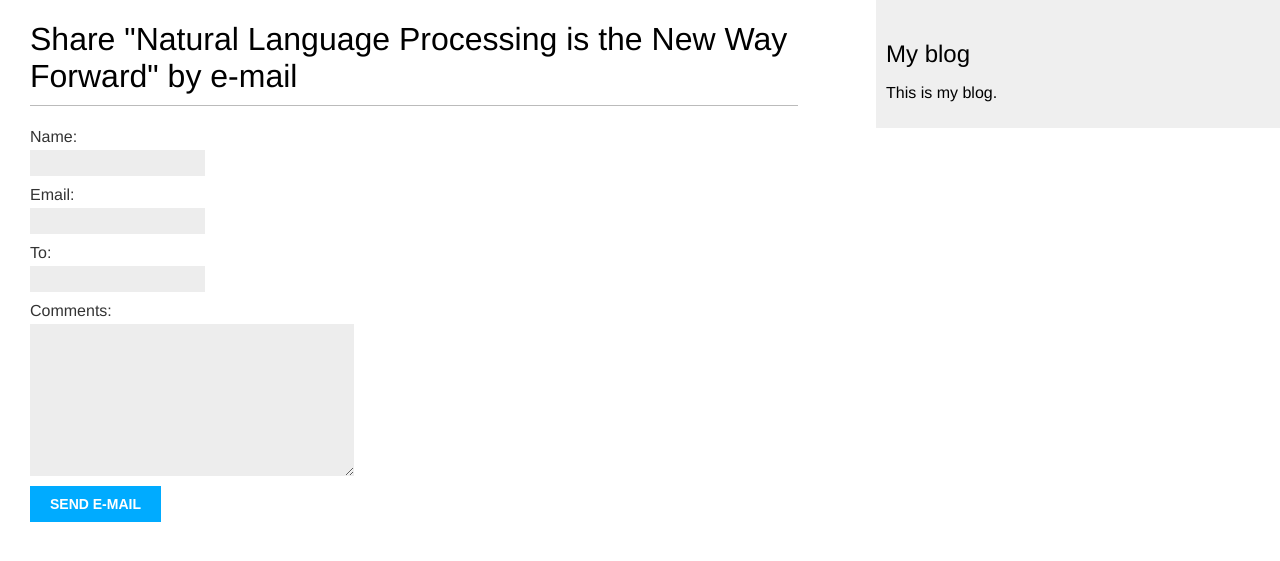
After one commit to markdawson/blog, a Django app: page /blog/6/share/ in a window 1280 px wide. The commit adds this page. Shown: the top 561 px of the page. Run offline with Django 3.2, Linux system fonts and the light colour scheme; data comes from the database, SQL or seed files in the repository.

Commit message:
adding email sharing

```diff
--- /dev/null
+++ b/blog/forms.py
@@ -0,0 +1,8 @@
+from django import forms
+
+class EmailPostForm(forms.Form):
+	name = forms.CharField(max_length=25)
+	email = forms.EmailField()
+	to = forms.EmailField()
+	comments = forms.CharField(required=False,
+								widget=forms.Textarea)
--- a/blog/templates/blog/post/detail.html
+++ b/blog/templates/blog/post/detail.html
@@ -8,4 +8,10 @@
 	Published {{ post.publish }} by {{ post.author }}
 </p>
 	{{ post.body|linebreaks }}
+	<p>
+	<a href="{% url "blog:post_share" post.id %}">
+	Share this post
+	</a>
+	</p>
+</p>
 {% endblock %}
--- /dev/null
+++ b/blog/templates/blog/post/share.html
@@ -0,0 +1,17 @@
+{% extends "blog/base.html" %}
+{% block title %}Share a post{% endblock %}
+{% block content %}
+{% if sent %}
+<h1>E-mail successfully sent</h1?
+	<p>
+		"{{ post.title }}" was successfully sent to {{ cd.to }}.
+	</p>
+{% else %}
+<h1> Share "{{ post.title }}" by e-mail</h1>
+<form action"." method="post">
+	{{ form.as_p }}
+	{% csrf_token %}
+	<input type="submit" value="Send e-mail">
+</form>
+{% endif %}
+{% endblock %}
--- a/blog/urls.py
+++ b/blog/urls.py
@@ -9,4 +9,5 @@ urlpatterns = [
 		r'(?P<post>[-\w]+)/$',
 		views.post_detail,
 		name='post_detail'),
+	url(r'^(?P<post_id>\d+)/share/$', views.post_share, name='post_share'),
 	]
--- a/blog/views.py
+++ b/blog/views.py
@@ -1,7 +1,10 @@
 from django.shortcuts import render, get_object_or_404
 from django.core.paginator import Paginator, EmptyPage, PageNotAnInteger
+from django.core.mail import send_mail
 from django.views.generic import ListView
+from .forms import EmailPostForm
 from .models import Post
+
 
 class PostListView(ListView):
 	queryset = Post.published.all()
@@ -35,3 +38,26 @@ def post_detail(request, year, month, day, post):
 	return render(request,
 				'blog/post/detail.html',
 				{'post':post})
+
+def post_share(request, post_id):
+	"""
+	Retrieve post by id
+	"""
+	post = get_object_or_404(Post, id=post_id, status='published')
+	sent = False
+	if request.method == 'POST':
+		form = EmailPostForm(request.POST)
+		if form.is_valid():
+			cd = form.cleaned_data
+			post_url = request.build_absolute_uri(post.get_absolute_url())
+			subject = '{} ({}) recommends you read "{}"'.format(
+				cd['name'], cd['email'], post.title)
+			message = 'Read "{}" at {}\n\n{}\'s comments: {}'.format(
+				post.title, post_url, cd['name'], cd['comments'])
+			send_mail(subject, message, 'admin@myblog.com', [cd['to']])
+			sent = True
+	else:
+		form = EmailPostForm()
+	return render(request, 'blog/post/share.html', {'post':post,
+															'form':form,
+															'sent': sent})
```
Also changed, not shown: mysite/settings.py (+16 -1 lines).
